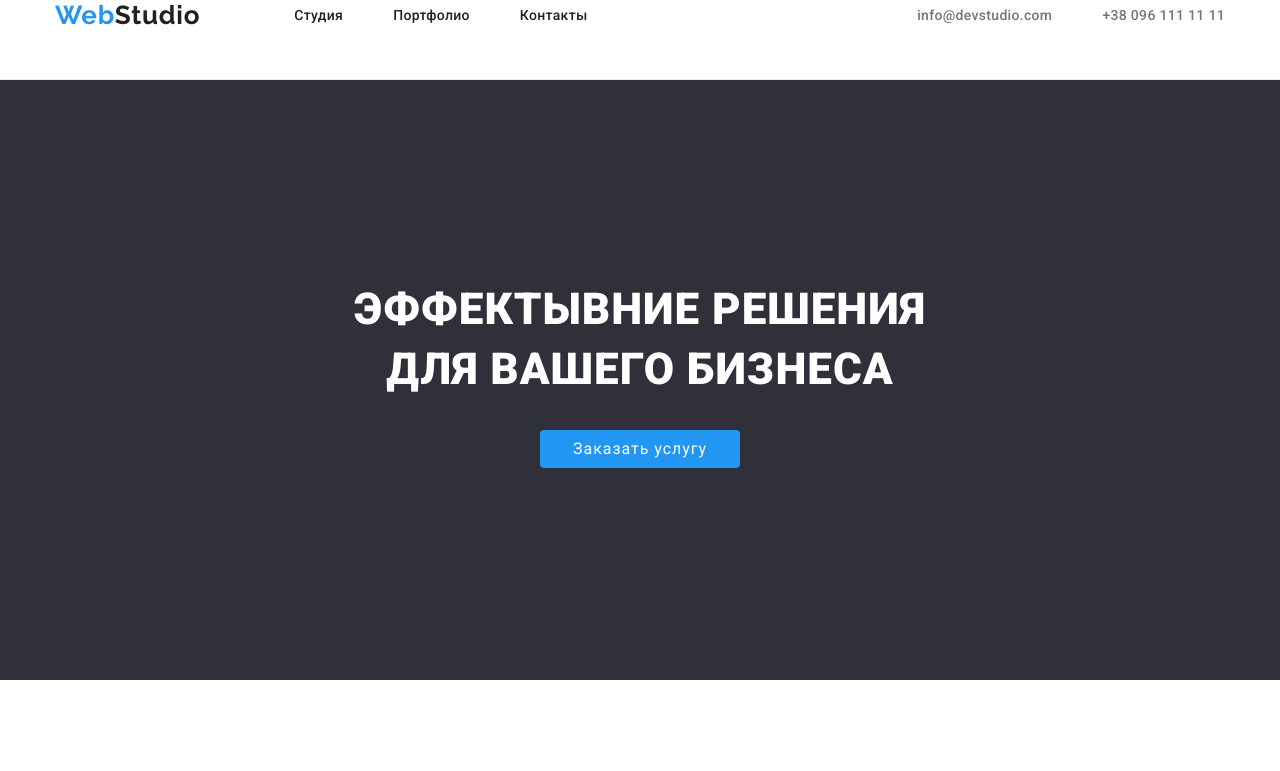
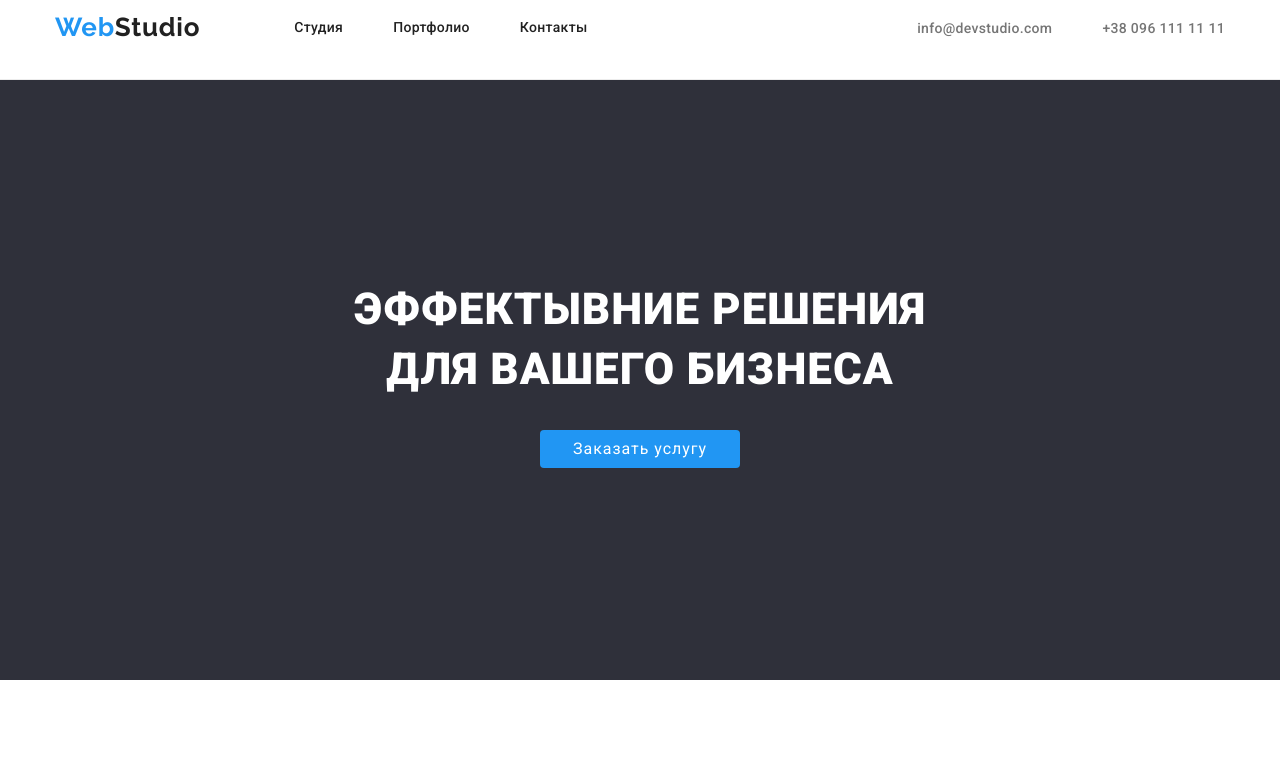
Before and after one commit to KViktorK/goit-markup-hw-03, a plain HTML site: page index.html in a window 1280 px wide. Shown: the top 771 px of the page. Drawn offline with nearby package versions, Linux system fonts and the light colour scheme.

Commit message:
Update style.css

```diff
--- a/css/style.css
+++ b/css/style.css
@@ -94,6 +94,8 @@
 }
 .sait-nav a {
   display: block;
+  padding-top: 20px;
+  padding-bottom: 20px;
 
   color: var(--title-text-color);
 
@@ -116,6 +118,9 @@
   margin-left: 50px;
 }
 .link-header a {
+  padding-top: 20px;
+  padding-bottom: 20px;
+
   color: var(--primary-text-color);
   font-weight: 500;
   font-size: 14px;
```
